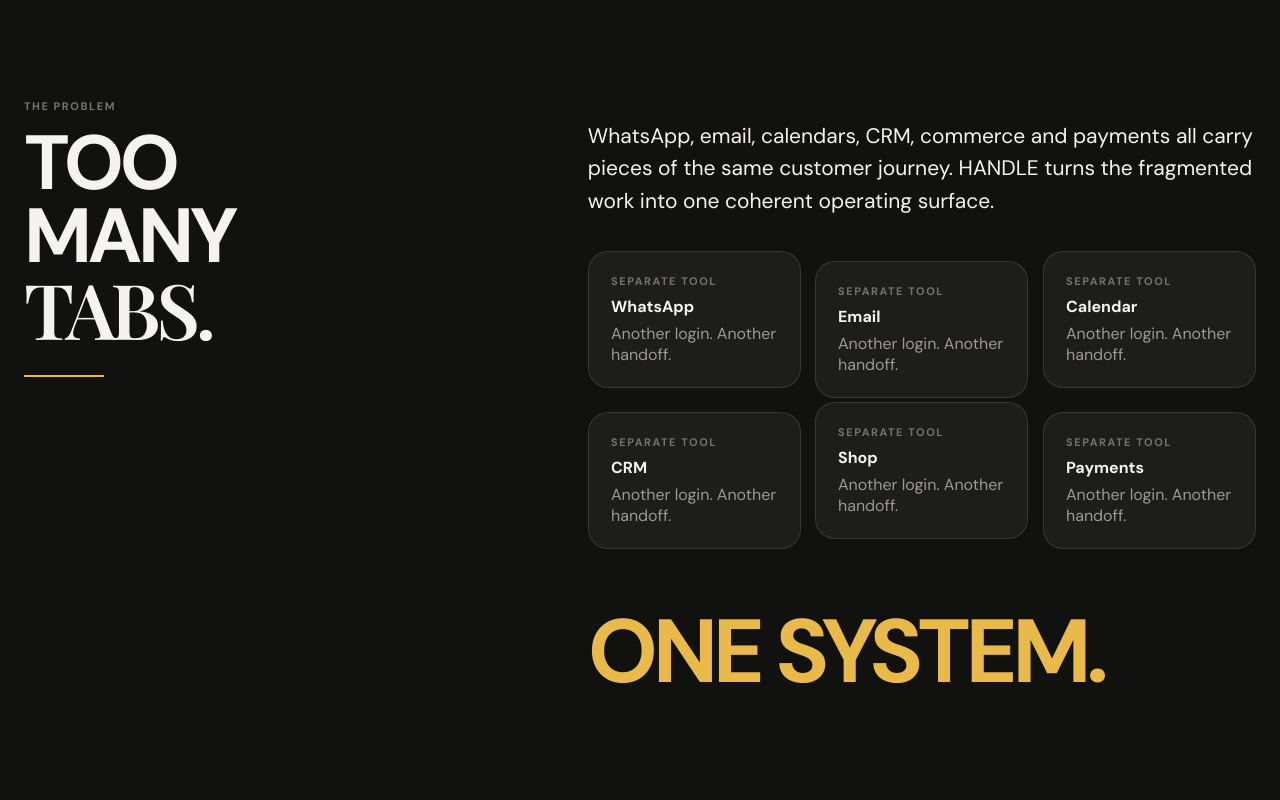
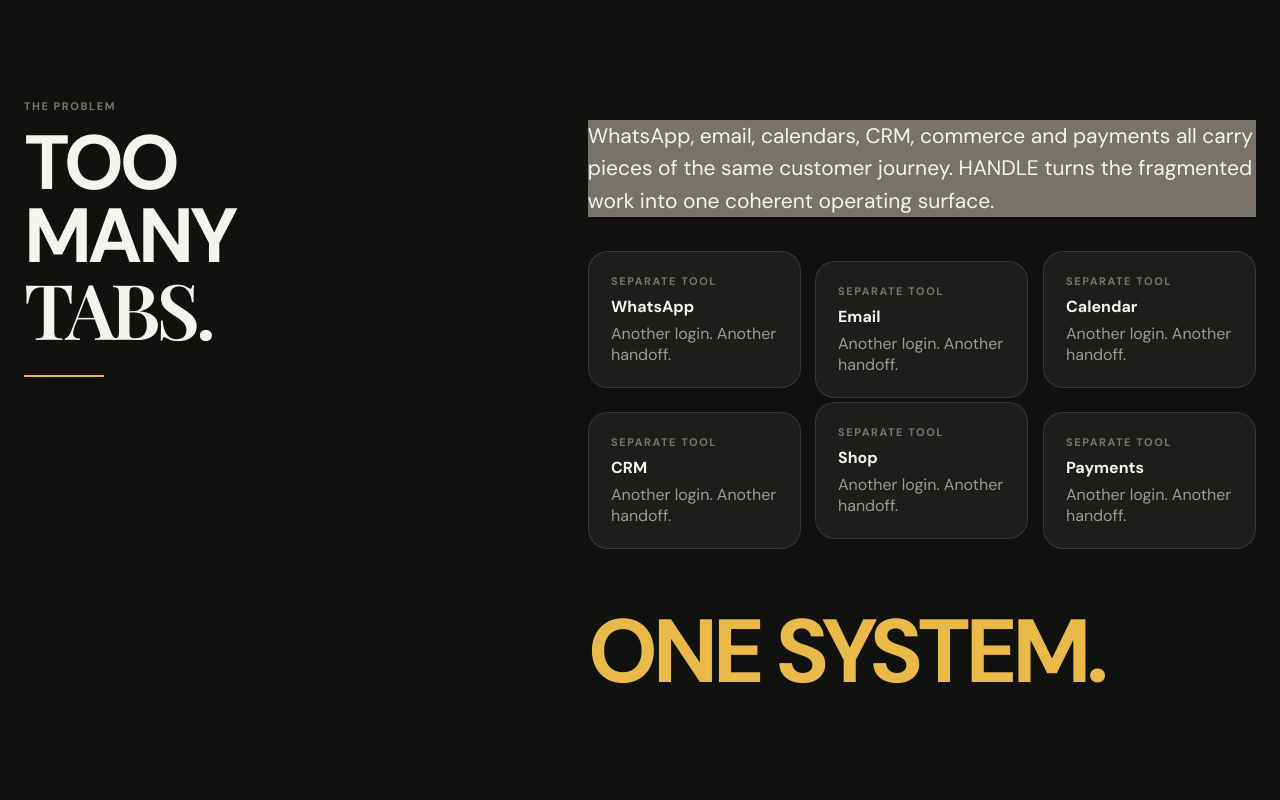
Before and after one commit to killgaming876/handle, a Next.js app: page / in a window 1280 px wide. Shown: the part 840-1640 px from the top of the page. Built offline with nearby package versions, Linux system fonts and the light colour scheme.

Commit message:
feat: auto-wire HANDLE motion interactions

```diff
--- a/src/components/GlobalMotion.tsx
+++ b/src/components/GlobalMotion.tsx
@@ -9,6 +9,7 @@
     if (reduced.matches) document.documentElement.dataset.motion = 'reduced';
 
     const root = document.documentElement;
+    const layer = document.querySelector<HTMLElement>('.page-fade-layer');
     const pointer = { x: window.innerWidth / 2, y: window.innerHeight / 2 };
     let raf = 0;
     let lastX = pointer.x;
@@ -54,6 +55,11 @@
       button.appendChild(ripple);
       window.setTimeout(() => ripple.remove(), 650);
 
+      const href = (button as HTMLAnchorElement).href;
+      if (layer && href && !href.startsWith('javascript:') && href.includes(window.location.origin) && new URL(href).pathname !== window.location.pathname) {
+        layer.classList.add('is-wiping');
+      }
+
       if (button.matches('[data-like]')) {
         button.classList.toggle('is-liked');
         const burst = document.createElement('span');
@@ -89,10 +95,24 @@
       }),
       { threshold: 0.12, rootMargin: '0px 0px -8% 0px' },
     );
-    document.querySelectorAll<HTMLElement>('section, .panel, .card, .editorial-card, .price-card, .stat-card, .connection-node, .workflow-story-step').forEach((el) => {
-      el.classList.add('motion-reveal');
-      revealObserver.observe(el);
-    });
+
+    const highlightObserver = new IntersectionObserver(
+      (entries) => entries.forEach((entry) => {
+        if (entry.isIntersecting) entry.target.classList.add('is-visible');
+      }),
+      { threshold: 0.6 },
+    );
+
+    const registerVisuals = () => {
+      document.querySelectorAll<HTMLElement>('section, .panel, .card, .editorial-card, .price-card, .stat-card, .connection-node, .workflow-story-step').forEach((el) => {
+        if (!el.classList.contains('motion-reveal')) el.classList.add('motion-reveal');
+        revealObserver.observe(el);
+      });
+      document.querySelectorAll<HTMLElement>('.lead-copy, .final-copy, [data-highlight]').forEach((el) => {
+        el.classList.add('text-highlight');
+        highlightObserver.observe(el);
+      });
+    };
 
     const tilt = (event: PointerEvent) => {
       if (touch.matches || reduced.matches) return;
@@ -118,6 +138,19 @@
       root.style.setProperty('--scroll-progress', `${progress}`);
       root.style.setProperty('--scroll-velocity', `${Math.min(1.8, Math.abs(scrollY - Number(root.dataset.lastScroll || scrollY)) / 20)}`);
       root.dataset.lastScroll = String(scrollY);
+    };
+
+    const setupInteractiveAttributes = () => {
+      document.querySelectorAll<HTMLElement>('.btn, .google-button, .connection-node, .mobile-menu-toggle, .motion-fab > button, .side-link').forEach((el) => {
+        if (!el.hasAttribute('data-magnetic')) el.setAttribute('data-magnetic', touch.matches ? '0' : '120');
+      });
+      document.querySelectorAll<HTMLElement>('.btn, .google-button').forEach((el) => {
+        el.classList.add('liquid-button');
+      });
+      document.querySelectorAll<HTMLButtonElement>('button[type="submit"], .auth-submit').forEach((el) => {
+        el.setAttribute('data-submit-motion', 'true');
+      });
+      document.querySelectorAll<HTMLElement>('.notification-count, .badge.live').forEach((el) => el.classList.add('notification-badge'));
     };
 
     const ensureMobileMenu = () => {
@@ -220,6 +253,10 @@
     ensureMobileMenu();
     ensureFab();
     setupTooltips();
+    setupInteractiveAttributes();
+    registerVisuals();
+    scroll();
+
     window.addEventListener('pointermove', move, { passive: true });
     window.addEventListener('pointermove', hover, { passive: true });
     window.addEventListener('pointermove', tilt, { passive: true });
@@ -231,6 +268,7 @@
     return () => {
       cancelAnimationFrame(raf);
       revealObserver.disconnect();
+      highlightObserver.disconnect();
       canvas.remove();
       window.removeEventListener('pointermove', move);
       window.removeEventListener('pointermove', hover);
```
